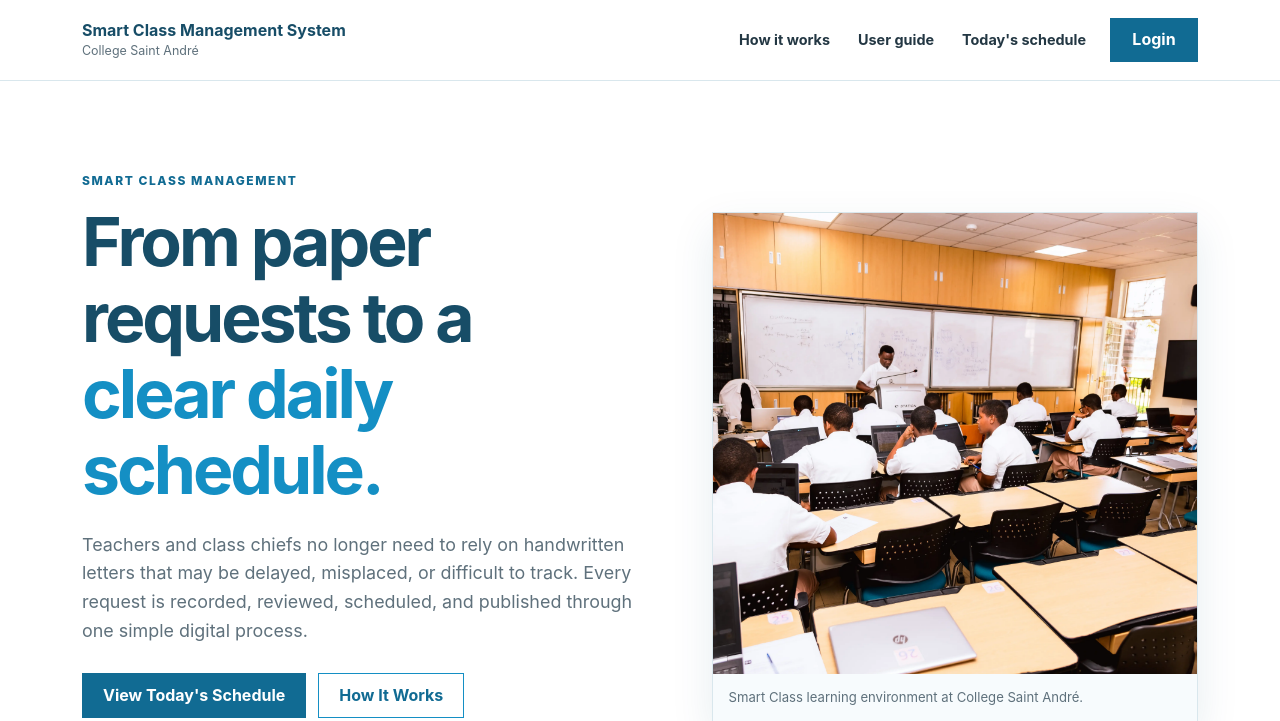
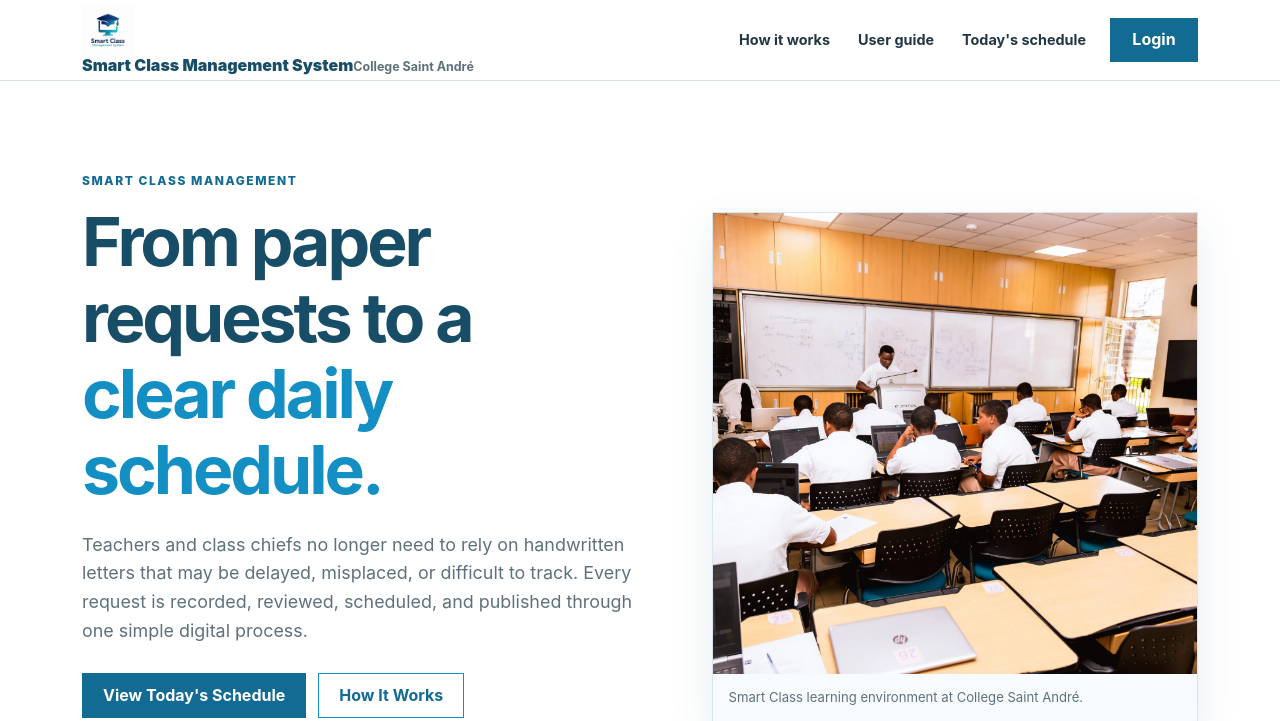
Before and after one commit to INEZA-24/Smartclass, a Flask app: page / in a window 1280 px wide. Shown: the top 721 px of the page. Run offline with Flask 3, Linux system fonts and the light colour scheme; data that the repository does not hold is empty; parts of the project's set-up code (start-up, migrations or seed data) failed here and were passed over.

Commit message:
feat: add Smart Class logo to public header

```diff
--- a/app/templates/public/home.html
+++ b/app/templates/public/home.html
@@ -13,7 +13,8 @@
     <header class="public-header">
       <nav class="container-xl public-nav" aria-label="Public navigation">
         <a class="public-brand" href="{{ url_for('public.home') }}" aria-label="Smart Class Management System home">
-          <span>Smart Class Management System</span><small>College Saint André</small>
+          <img class="public-brand-logo" src="{{ url_for('static', filename='images/smartclass-logo.webp') }}" alt="Smart Class Management System logo" width="52" height="52">
+          <span class="public-brand-copy"><strong>Smart Class Management System</strong><small>College Saint André</small></span>
         </a>
         <div class="public-nav-actions">
           {% if current_user.is_authenticated %}
```
